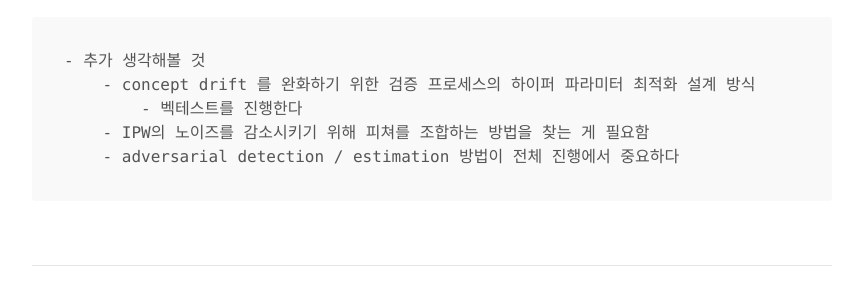
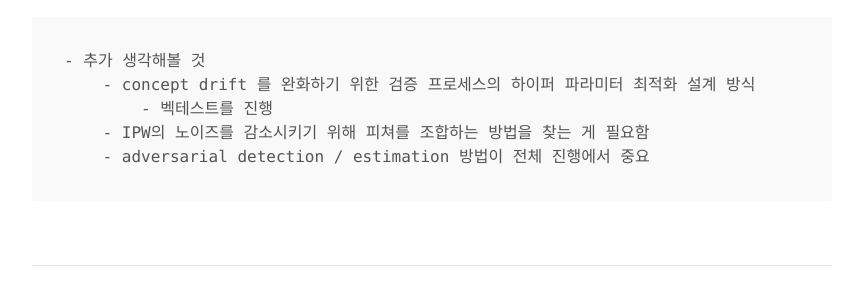
Before and after one commit to jinseriouspark/jinseriouspark.github.io, a Jekyll site: the page built from _posts/2021-11-14-Adversarial Validation Approach to Concept Drift Problem in Uber.md, in a window 1280 px wide. Shown: the part 1964-2254 px from the top of the page, without its empty margins (208-1071 px from the left). Built offline with Jekyll 4.4.1, drawn with Linux system fonts in a browser that asks for light colours.

Commit message:
change words

```diff
--- a/_posts/2021-11-14-Adversarial Validation Approach to Concept Drift Problem in Uber.md
+++ b/_posts/2021-11-14-Adversarial Validation Approach to Concept Drift Problem in Uber.md
@@ -63,6 +63,6 @@ ______________________________________________________________
 
     - 추가 생각해볼 것
         - concept drift 를 완화하기 위한 검증 프로세스의 하이퍼 파라미터 최적화 설계 방식
-            - 벡테스트를 진행한다
+            - 벡테스트를 진행
         - IPW의 노이즈를 감소시키기 위해 피쳐를 조합하는 방법을 찾는 게 필요함
-        - adversarial detection / estimation 방법이 전체 진행에서 중요하다
+        - adversarial detection / estimation 방법이 전체 진행에서 중요
```
